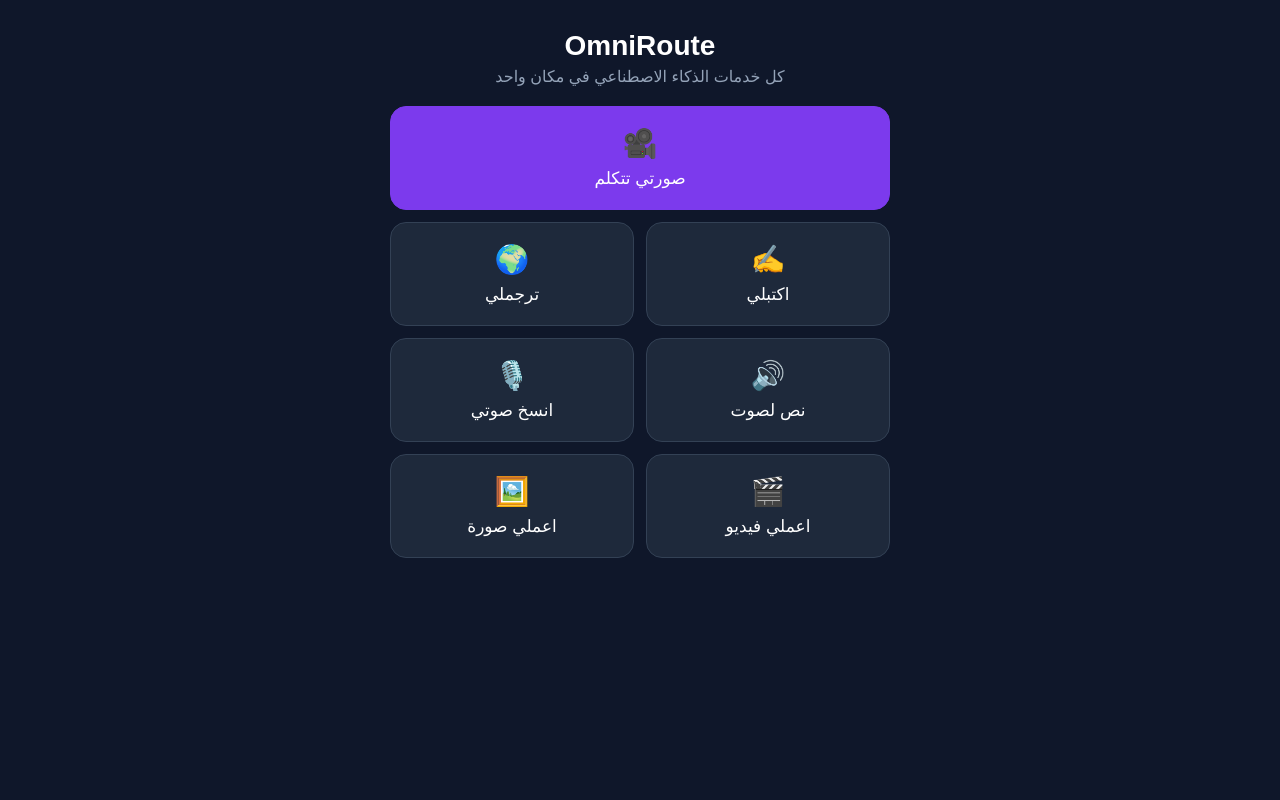
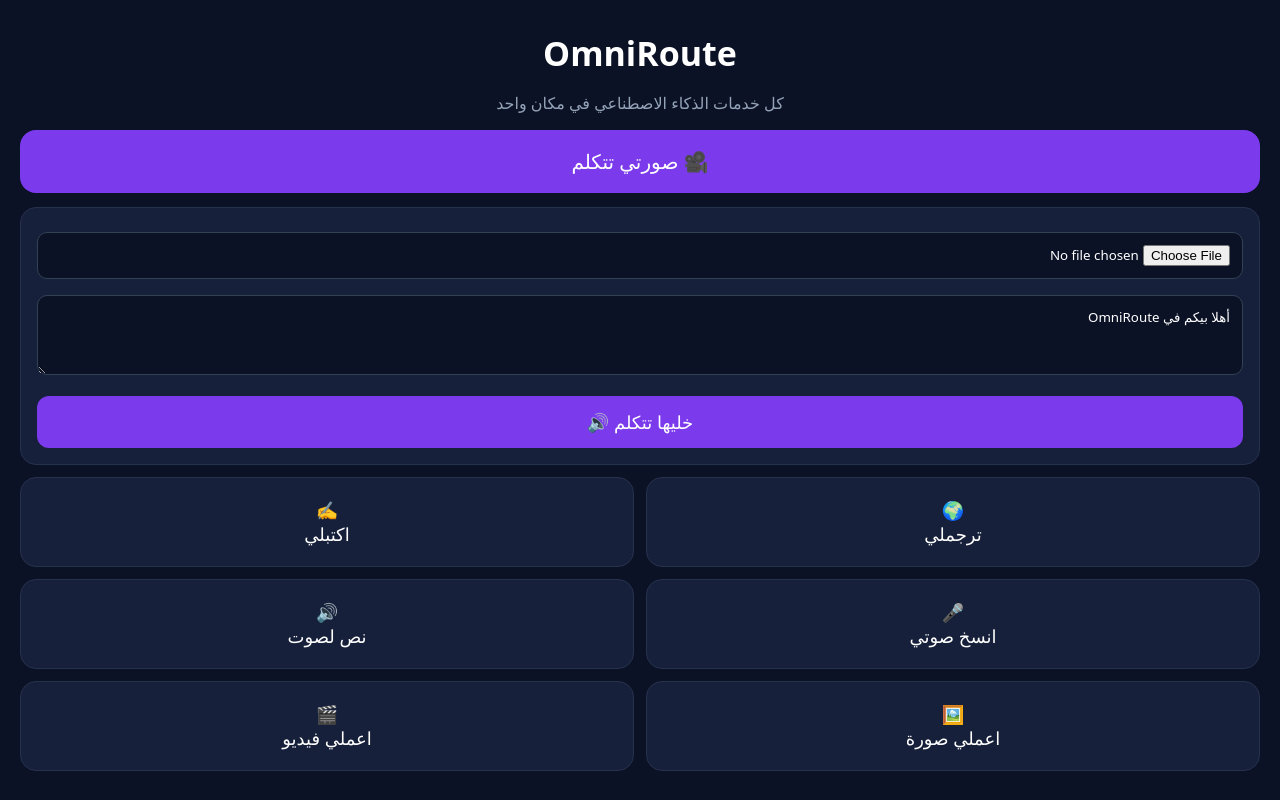
Before and after one commit to abdosaadabdosaadabdosaad084/omniroute, a plain HTML site: page index.html in a window 1280 px wide. Both pictures are taken after a click on the button "🎥 صورتي تتكلم". Drawn offline with Linux system fonts and the light colour scheme.

Commit message:
Enhance index.html with new features and styles

```diff
--- a/index.html
+++ b/index.html
@@ -5,26 +5,59 @@
 <meta name="viewport" content="width=device-width, initial-scale=1.0">
 <title>OmniRoute</title>
 <style>
-body{font-family:Arial,sans-serif;background:#0f172a;color:#fff;margin:0;padding:20px;text-align:center}
-h1{font-size:28px;margin:10px 0 5px}
-p{color:#94a3b8;margin:0 0 20px}
-.grid{display:grid;grid-template-columns:1fr 1fr;gap:12px;max-width:500px;margin:0 auto}
-button{background:#1e293b;color:#fff;border:1px solid #334155;border-radius:16px;padding:20px 10px;font-size:17px;cursor:pointer}
-button span{display:block;font-size:28px;margin-bottom:8px}
-button.main{background:#7c3aed;border-color:#7c3aed;grid-column:span 2}
+*{box-sizing:border-box;font-family:system-ui}
+body{margin:0;background:#0b1226;color:#fff;text-align:center;padding:20px}
+h1{margin:10px 0 0;font-size:34px}
+p{color:#94a3b8}
+.hero{background:#7c3aed;border:0;color:#fff;width:100%;padding:18px;border-radius:16px;font-size:20px;cursor:pointer}
+.grid{display:grid;grid-template-columns:1fr 1fr;gap:12px;margin-top:12px}
+.card{background:#16203a;border:1px solid #26314d;padding:20px;border-radius:16px;font-size:18px}
+.box{background:#16203a;border:1px solid #26314d;border-radius:16px;padding:16px;margin-top:14px;display:none;text-align:right}
+input,textarea{width:100%;padding:12px;border-radius:10px;border:1px solid #334155;background:#0b1226;color:#fff;margin:8px 0}
+#preview{width:100%;max-height:220px;object-fit:cover;border-radius:12px;display:none}
+.btn{background:#7c3aed;border:0;color:#fff;width:100%;padding:14px;border-radius:12px;font-size:18px;cursor:pointer;margin-top:8px}
 </style>
 </head>
 <body>
 <h1>OmniRoute</h1>
 <p>كل خدمات الذكاء الاصطناعي في مكان واحد</p>
+
+<button class="hero" onclick="showBox()">🎥 صورتي تتكلم</button>
+
+<div class="box" id="talkBox">
+<input type="file" accept="image/*" onchange="loadImg(event)">
+<img id="preview">
+<textarea id="txt" rows="3" placeholder="اكتب الكلام اللي عايز الصورة تقوله...">أهلا بيكم في OmniRoute</textarea>
+<button class="btn" onclick="speak()">خليها تتكلم 🔊</button>
+</div>
+
 <div class="grid">
-<button class="main" onclick="alert('صورتي تتكلم - جاري التجهيز')"><span>🎥</span>صورتي تتكلم</button>
-<button onclick="alert('اكتبلي - جاري التجهيز')"><span>✍️</span>اكتبلي</button>
-<button onclick="alert('ترجملي - جاري التجهيز')"><span>🌍</span>ترجملي</button>
-<button onclick="alert('نص لصوت - جاري التجهيز')"><span>🔊</span>نص لصوت</button>
-<button onclick="alert('انسخ صوتي - جاري التجهيز')"><span>🎙️</span>انسخ صوتي</button>
-<button onclick="alert('اعملي فيديو - جاري التجهيز')"><span>🎬</span>اعملي فيديو</button>
-<button onclick="alert('اعملي صورة - جاري التجهيز')"><span>🖼️</span>اعملي صورة</button>
+<div class="card">🌍<br>ترجملي</div>
+<div class="card">✍️<br>اكتبلي</div>
+<div class="card">🎤<br>انسخ صوتي</div>
+<div class="card">🔊<br>نص لصوت</div>
+<div class="card">🖼️<br>اعملي صورة</div>
+<div class="card">🎬<br>اعملي فيديو</div>
 </div>
+
+<script>
+function showBox(){
+document.getElementById('talkBox').style.display='block';
+window.scrollTo({top:200,behavior:'smooth'});
+}
+function loadImg(e){
+let f=e.target.files[0]; if(!f) return;
+let img=document.getElementById('preview');
+img.src=URL.createObjectURL(f); img.style.display='block';
+}
+function speak(){
+let t=document.getElementById('txt').value;
+if(!t) return;
+speechSynthesis.cancel();
+let u=new SpeechSynthesisUtterance(t);
+u.lang='ar-EG'; u.rate=1;
+speechSynthesis.speak(u);
+}
+</script>
 </body>
 </html>
```
